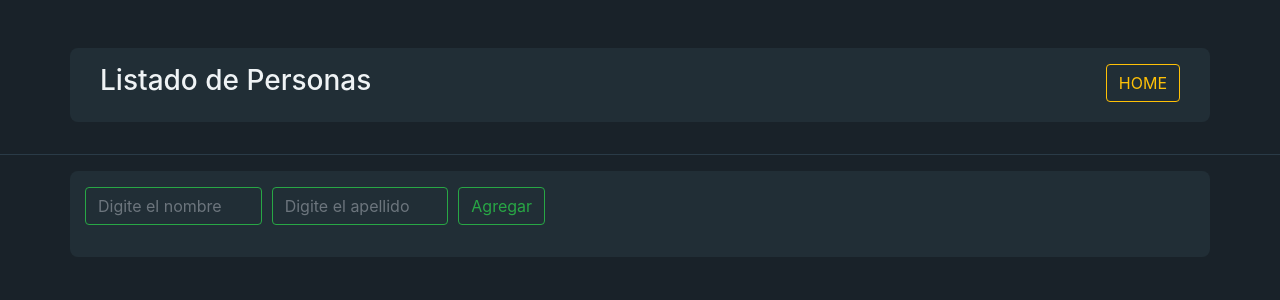
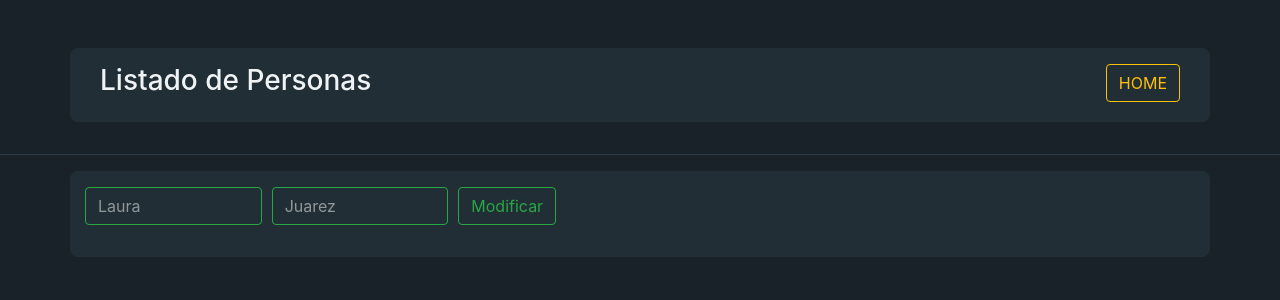
Before and after one commit to JosephRiosHenao/AngularPractices, an Angular app in the folder practice3/: page /personas/1 in a window 1280 px wide. Shown: the top 300 px of the page. Built offline with nearby package versions, Linux system fonts and the light colour scheme.

Commit message:
add Edit person and params URL

```diff
--- a/practice3/src/app/personas.service.ts
+++ b/practice3/src/app/personas.service.ts
@@ -5,6 +5,14 @@ import { Persona } from "./persona.model";
 
 @Injectable()
 export class PersonasService{
+    modifyPersona(nameInput: string, apellidoInput: string, index:number) {
+        this.personas[index].nombre = nameInput;
+        this.personas[index].apellido = apellidoInput;
+    }
+    queryPersona(index:number) {
+        let persona = this.personas[index]
+        return persona;
+    }
     public personas:Persona[] = [
         new Persona('Juan','Perez'),
         new Persona('Laura','Juarez'),
--- a/practice3/src/app/personas/formulario/formulario.component.html
+++ b/practice3/src/app/personas/formulario/formulario.component.html
@@ -8,10 +8,10 @@
         <div class="form-group col-md-2 ">
             <label for="apellido" class="sr-only">Apellido</label>
             <input type="text" name="apellido" id="apellido" placeholder="Digite el apellido"
-                class="form-control bg-transparent border-success text-white-50" #lastNameInput required>
+                class="form-control bg-transparent border-success text-white-50" [(ngModel)]="apellidoInput" required>
         </div>
         <div class="col">
-            <button type="submit" class="btn btn-outline-success" >Agregar</button>
+            <button type="submit" class="btn btn-outline-success" >{{state}}</button>
         </div>
     </form>
 </div>
--- a/practice3/src/app/personas/formulario/formulario.component.ts
+++ b/practice3/src/app/personas/formulario/formulario.component.ts
@@ -1,6 +1,6 @@
-import { Component, ElementRef, ViewChild } from '@angular/core';
-import { Router } from '@angular/router';
-import { LoggingService } from '../../LoggingService.service';
+import { Component, ElementRef, ViewChild, OnInit } from '@angular/core';
+import { ActivatedRoute, Router } from '@angular/router';
+// import { LoggingService } from '../../LoggingService.service';
 import { Persona } from '../../persona.model';
 import { PersonasService } from '../../personas.service';
 
@@ -9,26 +9,45 @@ import { PersonasService } from '../../personas.service';
   templateUrl: './formulario.component.html',
   styleUrls: ['./formulario.component.css'],
 })
-export class FormularioComponent {
+export class FormularioComponent implements OnInit{
   // @Output() personaCreada = new EventEmitter<Persona>();
 
   public nameInput:string = "";
+  public apellidoInput:string = "";
+  public index:number = 0;
+  public state:string = "Agregar";
   // public lastNameInput:string = "";
-  @ViewChild('lastNameInput') apellido:ElementRef;
+  // @ViewChild('lastNameInput') apellido:ElementRef;
 
-  constructor(private loggingService:LoggingService,
-              private personasService:PersonasService,
-              private router:Router){
+  constructor(private personasService:PersonasService,
+              private router:Router,
+              private route:ActivatedRoute){
                 // this.personasService.edit.subscribe(
                 //   (indice:number) => alert("el indice es: "+indice)
                 // )
               }
+  ngOnInit(): void {
+    this.index = this.route.snapshot.params['id'];
+    if(this.index){
+      this.state = "Modificar"
+      let persona:Persona = this.personasService.queryPersona(this.index);
+      this.nameInput = persona.nombre;
+      this.apellidoInput = persona.apellido;
+    }else{
+      this.state = "Aregar"
+    }
+  }
 
   addPersona(){
-    let personaAñadida = new Persona(this.nameInput,this.apellido.nativeElement.value);
-    // this.loggingService.sendMessageConsole("Enviamos persona:"+this.nameInput+" "+this.apellido.nativeElement.value);
-    this.personasService.addPersona(personaAñadida);
+    if(this.index){
+      this.personasService.modifyPersona(this.nameInput,this.apellidoInput, this.index);
+    }else{
+      let personaAñadida = new Persona(this.nameInput,this.apellidoInput);
+      // this.loggingService.sendMessageConsole("Enviamos persona:"+this.nameInput+" "+this.apellido.nativeElement.value);
+      this.personasService.addPersona(personaAñadida);
+    }
     this.router.navigate(['personas']);
+
     // this.personas.push( personaAñadida );
     // this.personaCreada.emit(personaAñadida);
   }
```
